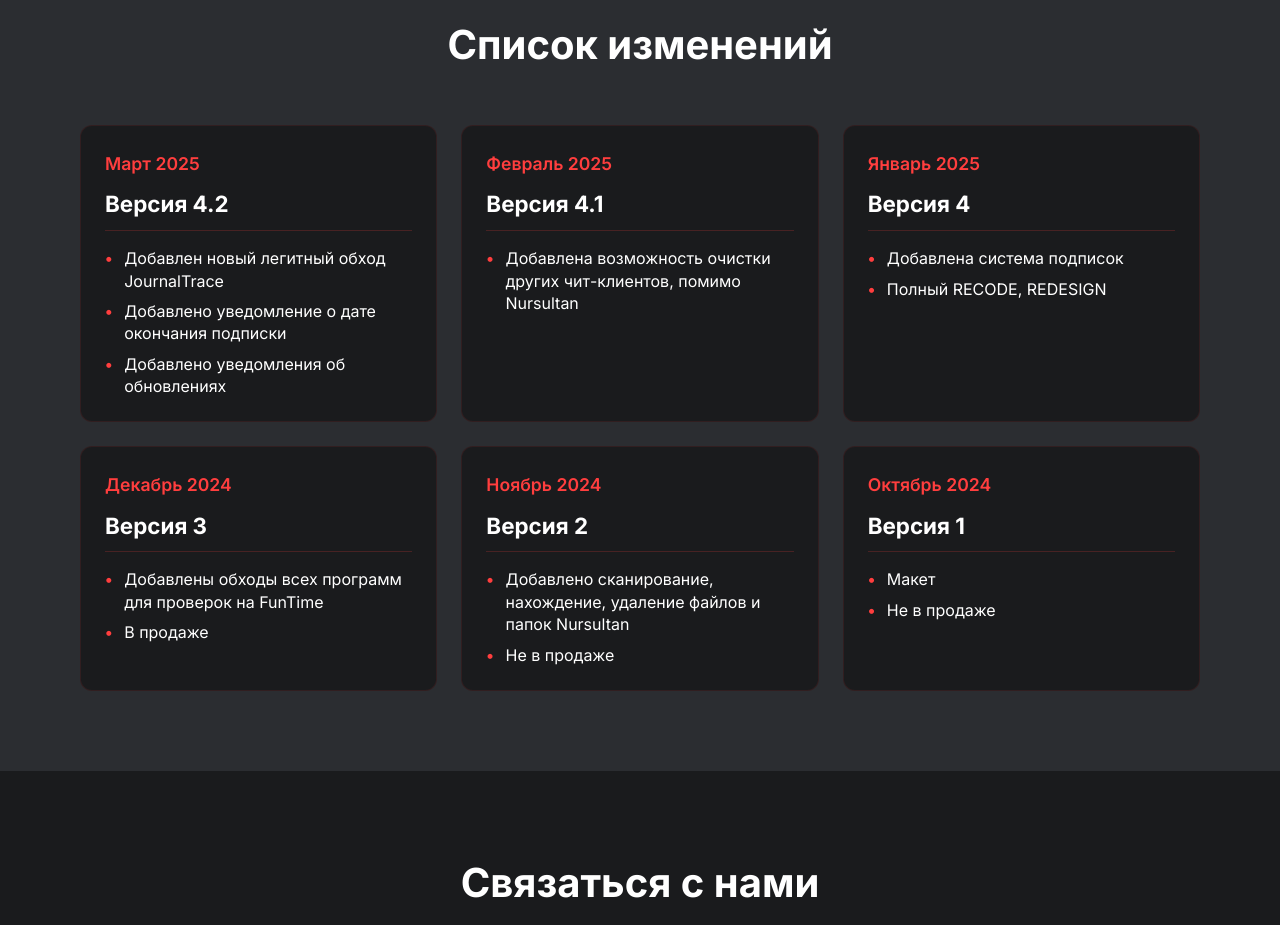
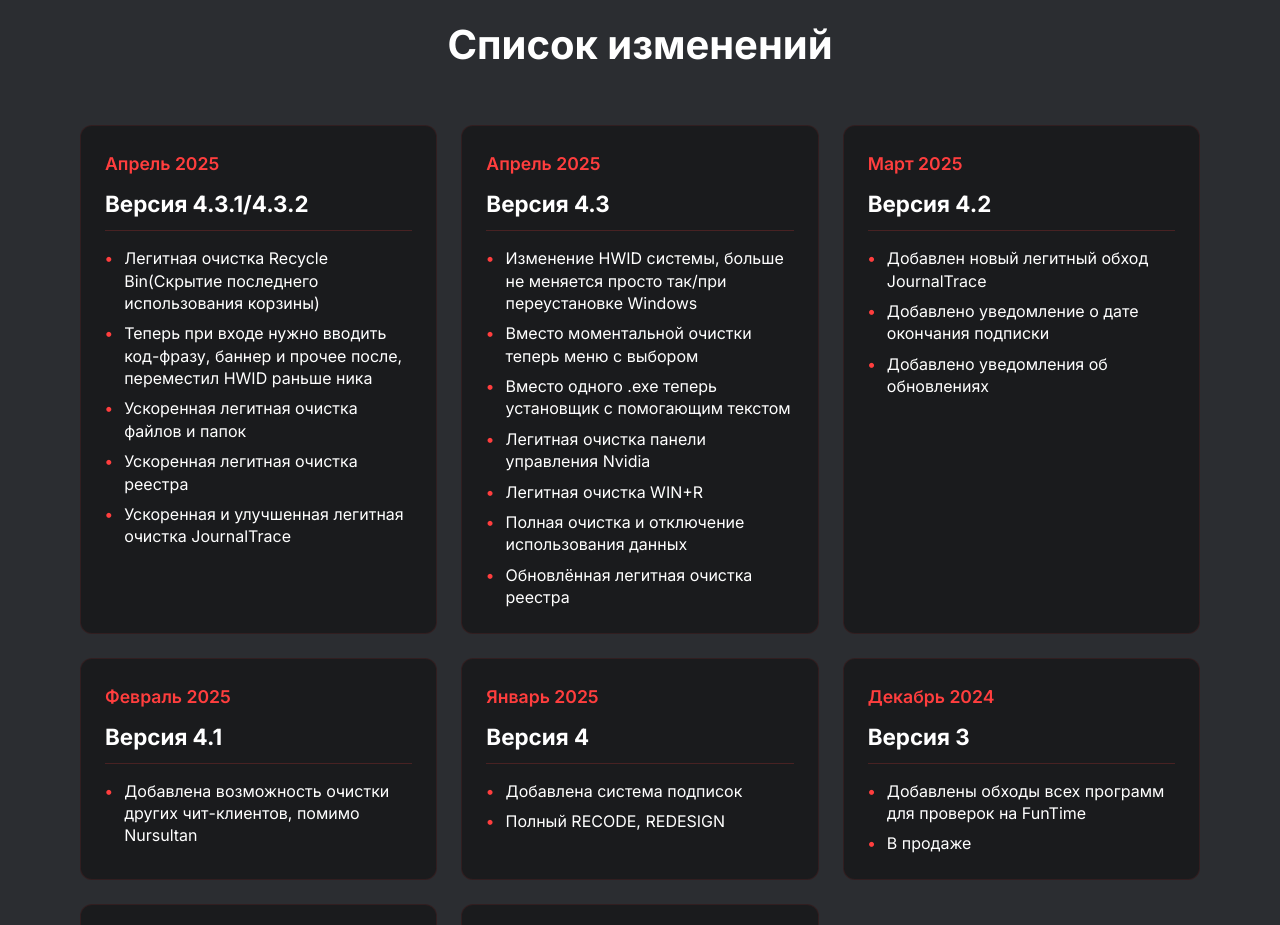
Before and after one commit to Novelew/NWCleaner, a plain HTML site: page index.html in a window 1280 px wide. Shown: the part 1380-2305 px from the top of the page. Drawn offline with Linux system fonts and the light colour scheme.

Commit message:
Update index.html

```diff
--- a/index.html
+++ b/index.html
@@ -60,6 +60,34 @@
         <section id="changelog" class="changelog">
             <h2>Список изменений</h2>
             <div class="changelog-container">
+                <div class="changelog-item">
+                    <div class="changelog-date">Апрель 2025</div>
+                    <div class="changelog-content">
+                        <h3>Версия 4.3.1/4.3.2</h3>
+                        <ul>
+                            <li>Легитная очистка Recycle Bin(Скрытие последнего использования корзины)</li>
+                            <li>Теперь при входе нужно вводить код-фразу, баннер и прочее после, переместил HWID раньше ника</li>
+                            <li>Ускоренная легитная очистка файлов и папок</li>
+                            <li>Ускоренная легитная очистка реестра</li>
+                            <li>Ускоренная и улучшенная легитная очистка JournalTrace</li>
+                        </ul>
+                    </div>
+                </div>
+                <div class="changelog-item">
+                    <div class="changelog-date">Апрель 2025</div>
+                    <div class="changelog-content">
+                        <h3>Версия 4.3</h3>
+                        <ul>
+                            <li>Изменение HWID системы, больше не меняется просто так/при переустановке Windows</li>
+                            <li>Вместо моментальной очистки теперь меню с выбором</li>
+                            <li>Вместо одного .exe теперь установщик с помогающим текстом</li>
+                            <li>Легитная очистка панели управления Nvidia</li>
+                            <li>Легитная очистка WIN+R</li>
+                            <li>Полная очистка и отключение использования данных</li>
+                            <li>Обновлённая легитная очистка реестра</li>
+                        </ul>
+                    </div>
+                </div>
                 <div class="changelog-item">
                     <div class="changelog-date">Март 2025</div>
                     <div class="changelog-content">
```
